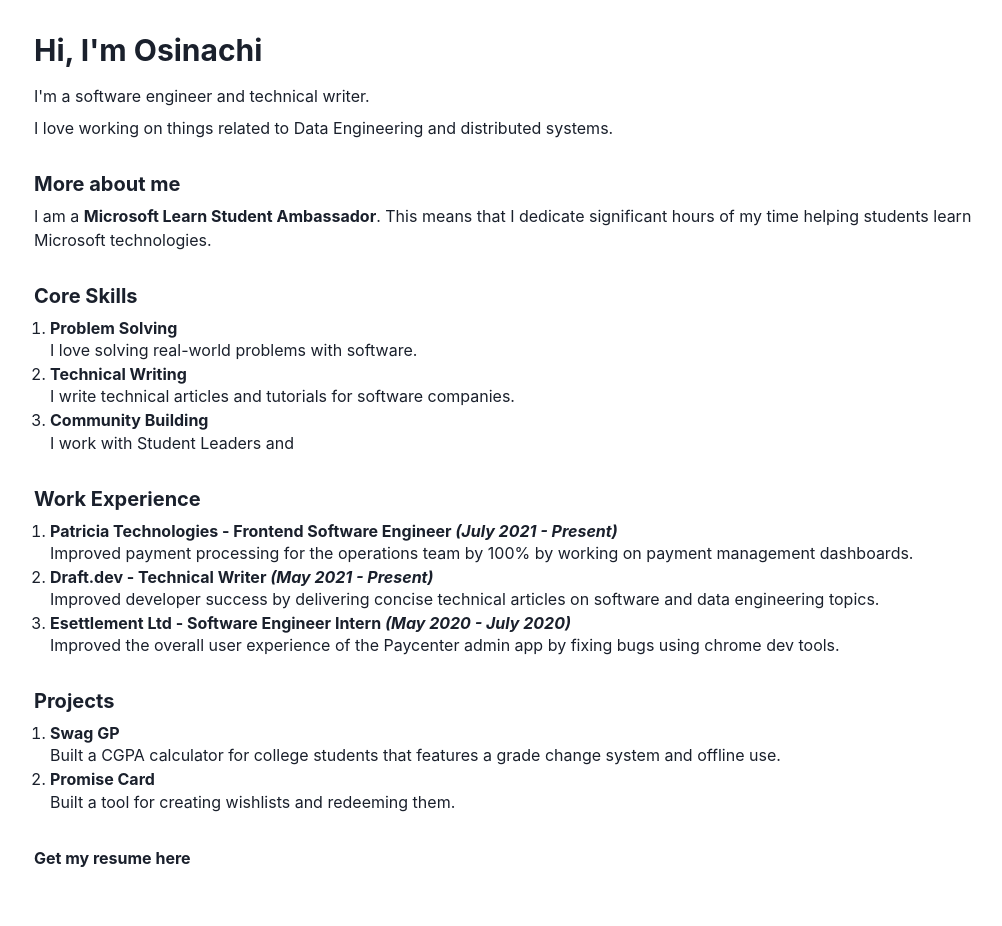
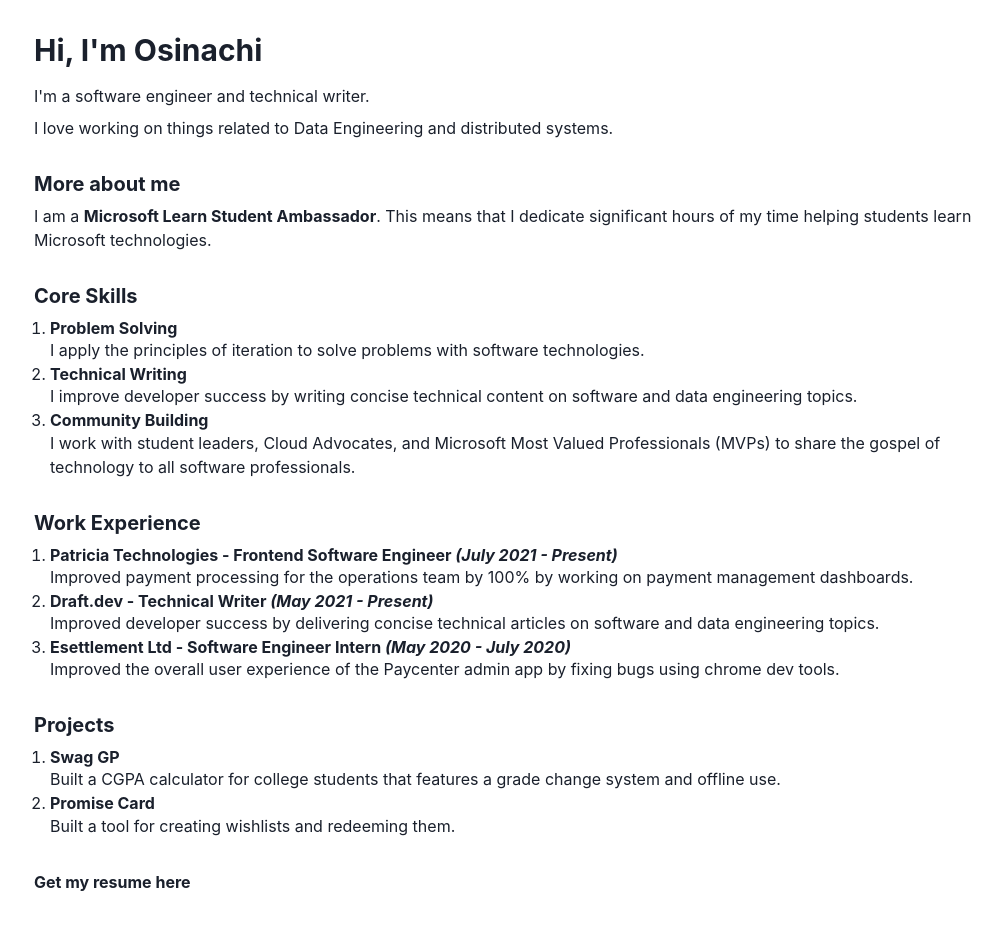
Before and after one commit to vicradon/portfolio-website, a Next.js app: page / in a window 1280 px wide. Shown: the whole page, without its empty margins (110-1112 px from the left). Before the commit the page ends 902 px from the top, so only its background shows below. Built offline with nearby package versions, Linux system fonts and the light colour scheme.

Commit message:
update some parts

```diff
--- a/pages/index.tsx
+++ b/pages/index.tsx
@@ -72,17 +72,25 @@
           <OrderedList>
             <ListItem>
               <Heading size={"sm"}>Problem Solving</Heading>
-              <Text>I love solving real-world problems with software. </Text>
+              <Text>
+                I apply the principles of iteration to solve problems with
+                software technologies.
+              </Text>
             </ListItem>
             <ListItem>
               <Heading size={"sm"}>Technical Writing</Heading>
               <Text>
-                I write technical articles and tutorials for software companies.
+                I improve developer success by writing concise technical content
+                on software and data engineering topics.
               </Text>
             </ListItem>
             <ListItem>
               <Heading size={"sm"}>Community Building</Heading>
-              <Text>I work with Student Leaders and </Text>
+              <Text>
+                I work with student leaders, Cloud Advocates, and Microsoft Most
+                Valued Professionals (MVPs) to share the gospel of technology to
+                all software professionals.
+              </Text>
             </ListItem>
           </OrderedList>
         </Box>
```
